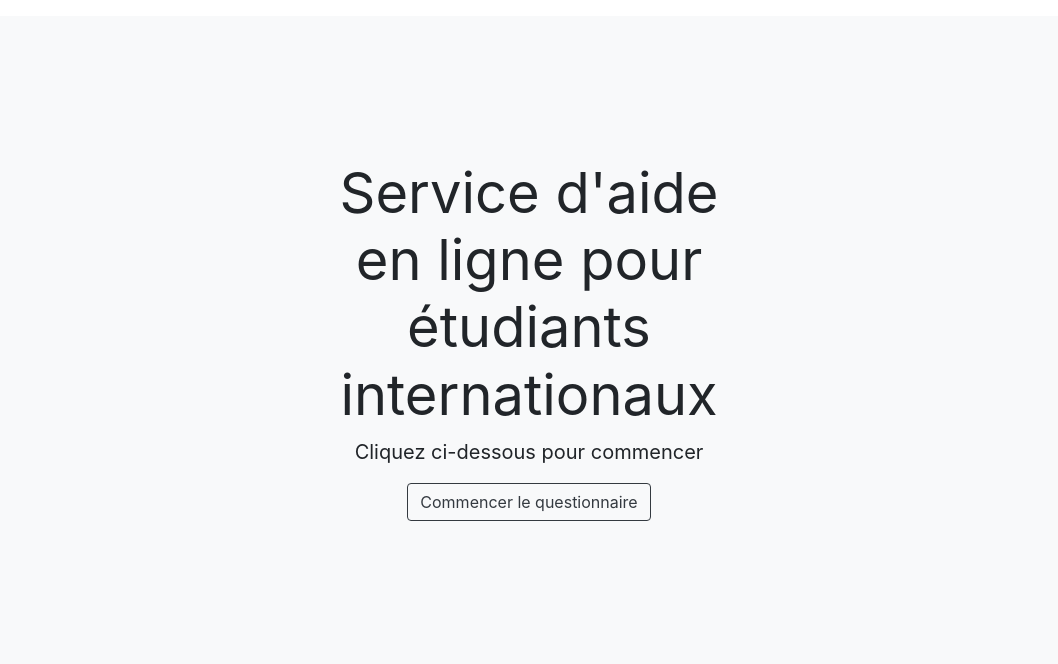
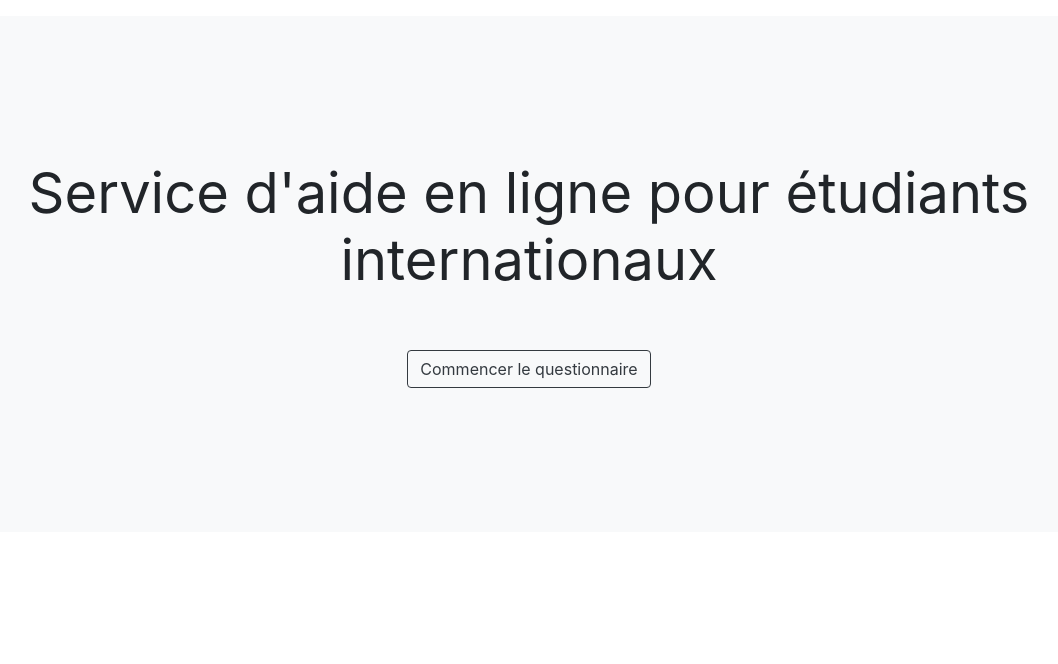
Before and after one commit to hugolatendresse/uqam, a Django app: template main/templates/main/home.html in a window 1280 px wide. Shown: the part 56-720 px from the top of the page, without its empty margins (111-1169 px from the left). Run offline with Django 3.2, Linux system fonts and the light colour scheme; the template is opened without the code that fills it, so the values that code supplies are empty; some libraries are stand-ins or nearby versions.

Commit message:
une ligne

```diff
--- a/main/templates/main/home.html
+++ b/main/templates/main/home.html
@@ -5,10 +5,11 @@ Questionnaire UQAM
 
 {% block pageheader %}
 <div class="position-relative overflow-hidden p-3 p-md-5 m-md-3 text-center bg-light">
-      <div class="col-md-5 p-lg-5 mx-auto my-5">
+      <div class="p-lg-5 mx-auto my-5">
         <h1 class="display-4 font-weight-normal">Service d'aide en ligne pour étudiants internationaux
         </h1>
-        <p class="lead font-weight-normal">Cliquez ci-dessous pour commencer</p>
+          <br>
+          <br>
         <a class="btn btn-outline-dark" href="{% url 'request_question'%}">Commencer le questionnaire</a>
       </div>
       <div class="product-device box-shadow d-none d-md-block"></div>
```
